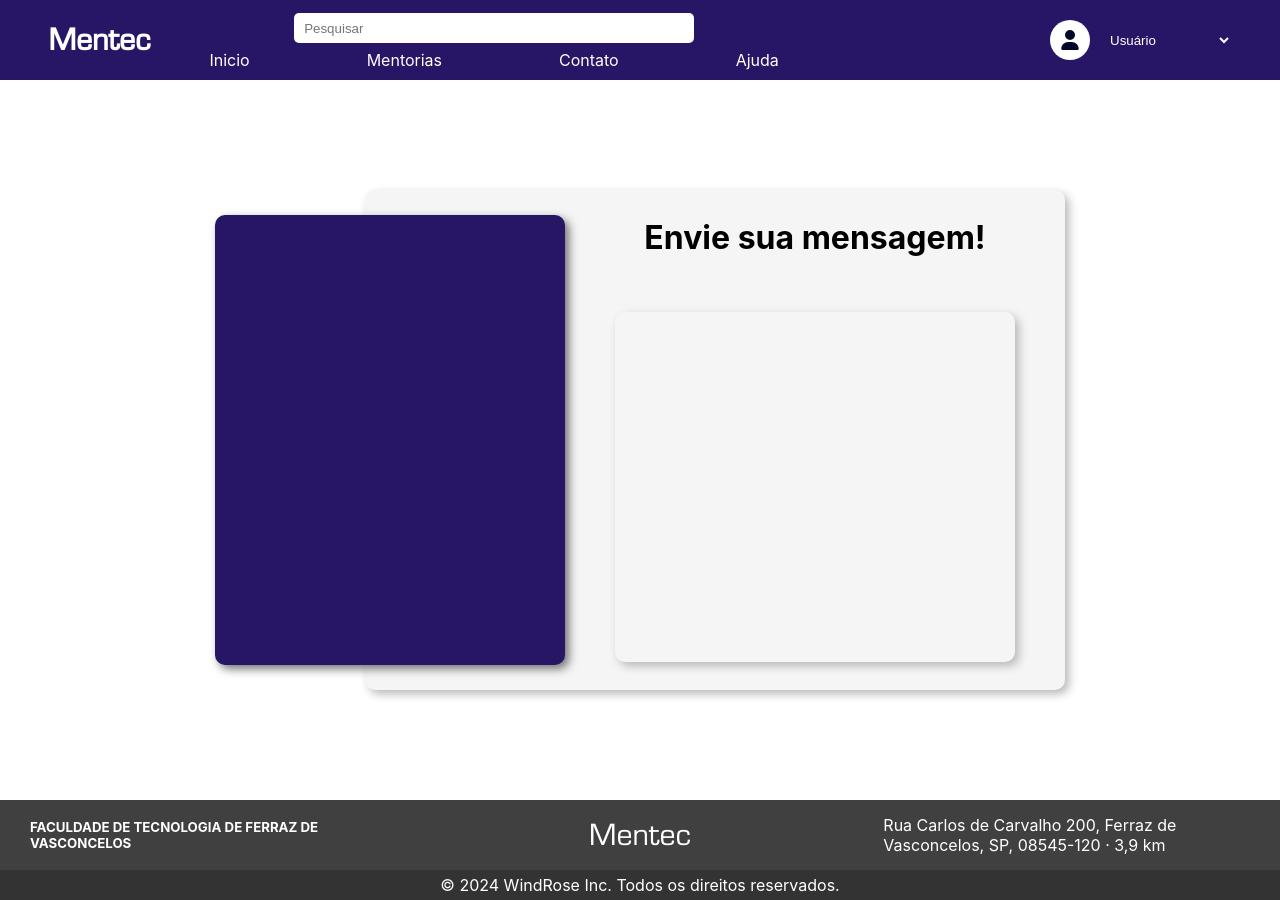
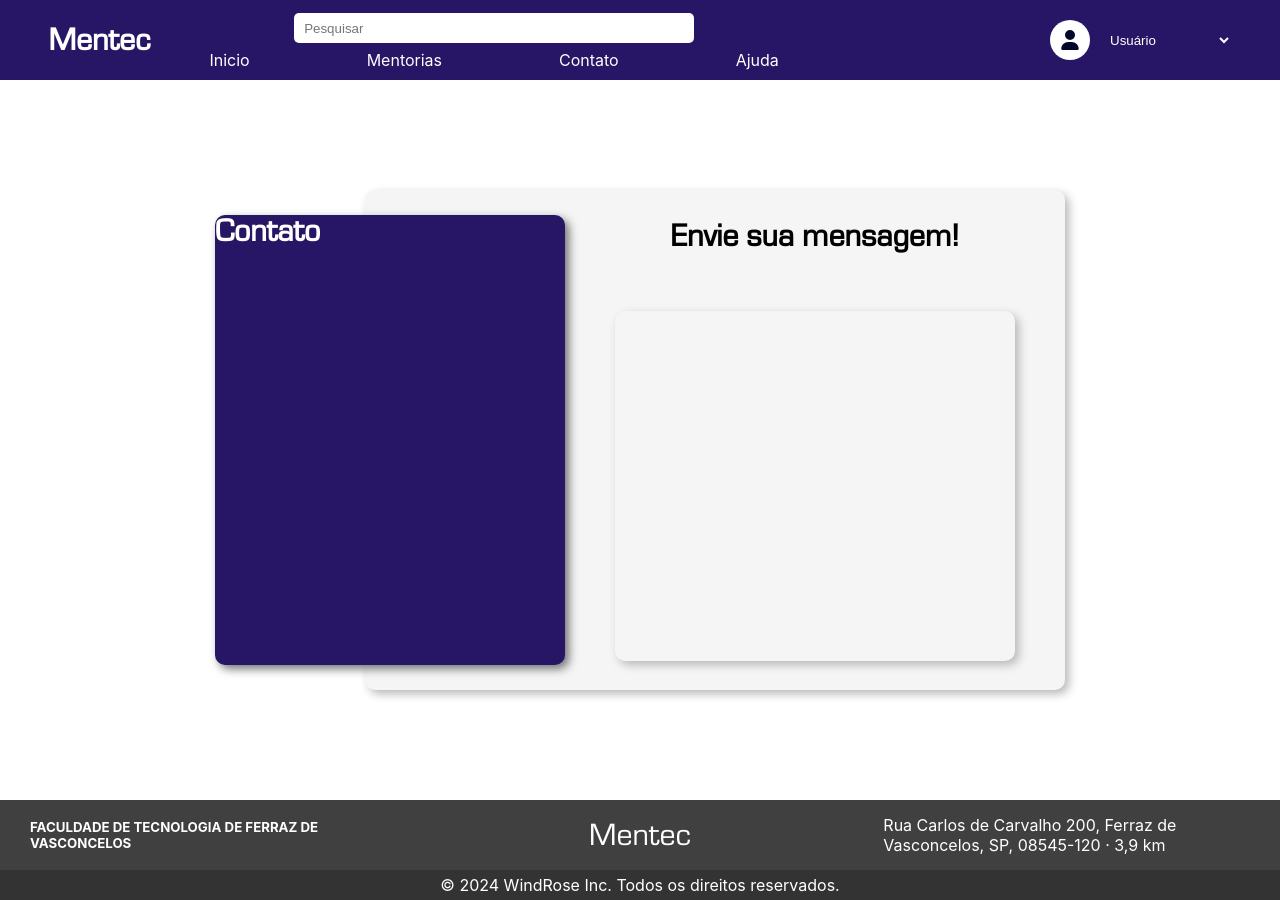
Before and after one commit to devGusta2/Mentec, a React (Create React App) app: page /Contact in a window 1280 px wide. Built offline with nearby package versions, Linux system fonts and the light colour scheme.

Commit message:
Contact page

```diff
--- a/src/Pages/Contact/Contact.module.css
+++ b/src/Pages/Contact/Contact.module.css
@@ -49,3 +49,10 @@
     box-shadow: 4px 4px 10px rgb(184, 184, 184);
     border-radius: 10px;
 }
+
+#title2, #title1{
+    font-family: 'MentecFont';
+}
+#title1{
+    color: white;
+}
--- a/src/Pages/Contact/index.js
+++ b/src/Pages/Contact/index.js
@@ -9,10 +9,10 @@ export default function Contact(){
                 <div className={styles.mainLayout}>
                     <div className={styles.formBox}>
                         <div className={styles.info}>
-
+                            <h1 id={styles.title1}>Contato</h1>
                         </div>
                         <div className={styles.subFormBox}>
-                            <h1>Envie sua mensagem!</h1>
+                            <h1 id={styles.title2}>Envie sua mensagem!</h1>
                             <form className={styles.form}>
 
                             </form>
```
